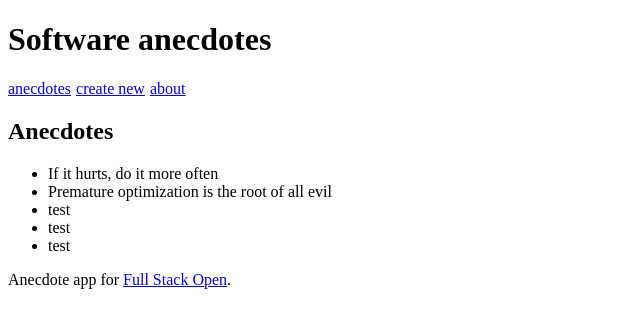
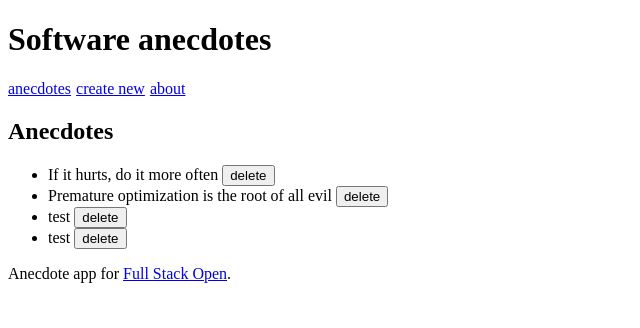
Before and after one commit to tyj916/fs-extension, a React (Vite) app in the folder routed-anecdotes/: page / in a window 1280 px wide. Shown: the top 328 px of the page, without its empty margins (0-640 px from the left). Built offline with nearby package versions, Linux system fonts and the light colour scheme; data requests are answered from the project's data file.

Commit message:
Add delete anecdote function

```diff
--- a/routed-anecdotes/db.json
+++ b/routed-anecdotes/db.json
@@ -27,13 +27,6 @@
       "info": "test",
       "votes": 0,
       "id": "z4Jb8tmoylo"
-    },
-    {
-      "content": "test",
-      "author": "test",
-      "info": "test",
-      "votes": 0,
-      "id": "oCmHiAuC2og"
     }
   ],
   "$schema": "./node_modules/json-server/schema.json"
--- a/routed-anecdotes/src/App.jsx
+++ b/routed-anecdotes/src/App.jsx
@@ -7,7 +7,7 @@ import CreateNew from './components/CreateNew'
 import useAnecdotes from './hooks/useAnecdotes'
 
 const App = () => {
-  const { anecdotes, addAnecdote } = useAnecdotes()
+  const { addAnecdote } = useAnecdotes()
 
   return (
     <Router>
@@ -15,7 +15,7 @@ const App = () => {
         <h1>Software anecdotes</h1>
         <Menu />
         <Routes>
-          <Route path="/" element={<AnecdoteList anecdotes={anecdotes} />} />
+          <Route path="/" element={<AnecdoteList />} />
           <Route path="/create" element={<CreateNew addAnecdote={addAnecdote} />} />
           <Route path="/about" element={<About />} />
         </Routes>
--- a/routed-anecdotes/src/components/AnecdoteList.jsx
+++ b/routed-anecdotes/src/components/AnecdoteList.jsx
@@ -1,10 +1,20 @@
-const AnecdoteList = ({ anecdotes }) => (
-  <div>
-    <h2>Anecdotes</h2>
-    <ul>
-      {anecdotes.map(anecdote => <li key={anecdote.id}>{anecdote.content}</li>)}
-    </ul>
-  </div>
-)
+import useAnecdotes from "../hooks/useAnecdotes"
 
+const AnecdoteList = () => {
+  const { anecdotes, deleteAnecdote } = useAnecdotes()
+
+  return (
+    <div>
+      <h2>Anecdotes</h2>
+      <ul>
+        {anecdotes.map(anecdote => (
+          <li key={anecdote.id}>
+            {anecdote.content} {' '}
+            <button onClick={() => deleteAnecdote(anecdote)}>delete</button>
+          </li>
+        ))}
+      </ul>
+    </div>
+  )
+}
 export default AnecdoteList
--- a/routed-anecdotes/src/hooks/useAnecdotes.js
+++ b/routed-anecdotes/src/hooks/useAnecdotes.js
@@ -13,9 +13,15 @@ const useAnecdotes = () => {
     setAnecdotes([...anecdotes, savedAnecdote])
   }
 
+  const deleteAnecdote = async (anecdote) => {
+    await anecdoteService.remove(anecdote)
+    setAnecdotes(anecdotes.filter(a => a.id !== anecdote.id))
+  }
+
   return {
     anecdotes,
     addAnecdote,
+    deleteAnecdote,
   }
 }
 
--- a/routed-anecdotes/src/services/anecdotes.js
+++ b/routed-anecdotes/src/services/anecdotes.js
@@ -24,4 +24,16 @@ const createNew = async (object) => {
   return await response.json()
 }
 
-export default { getAll, createNew }
+const remove = async (object) => {
+  const response = await fetch(`${baseUrl}/${object.id}`, {
+    method: 'DELETE'
+  })
+
+  if (!response.ok) {
+    throw new Error('Failed to remove anecdote')
+  }
+
+  return response.json()
+}
+
+export default { getAll, createNew, remove }
```
